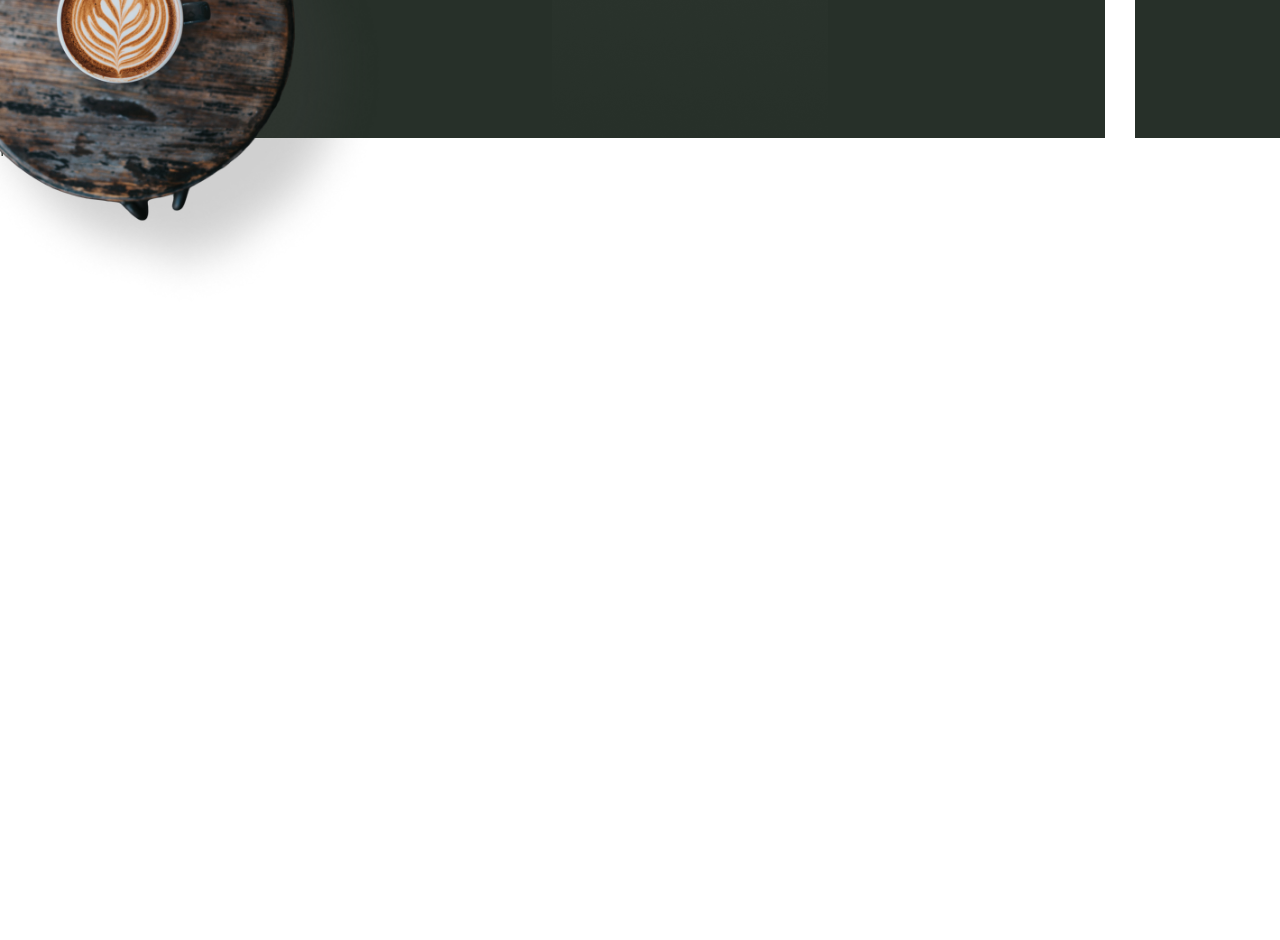
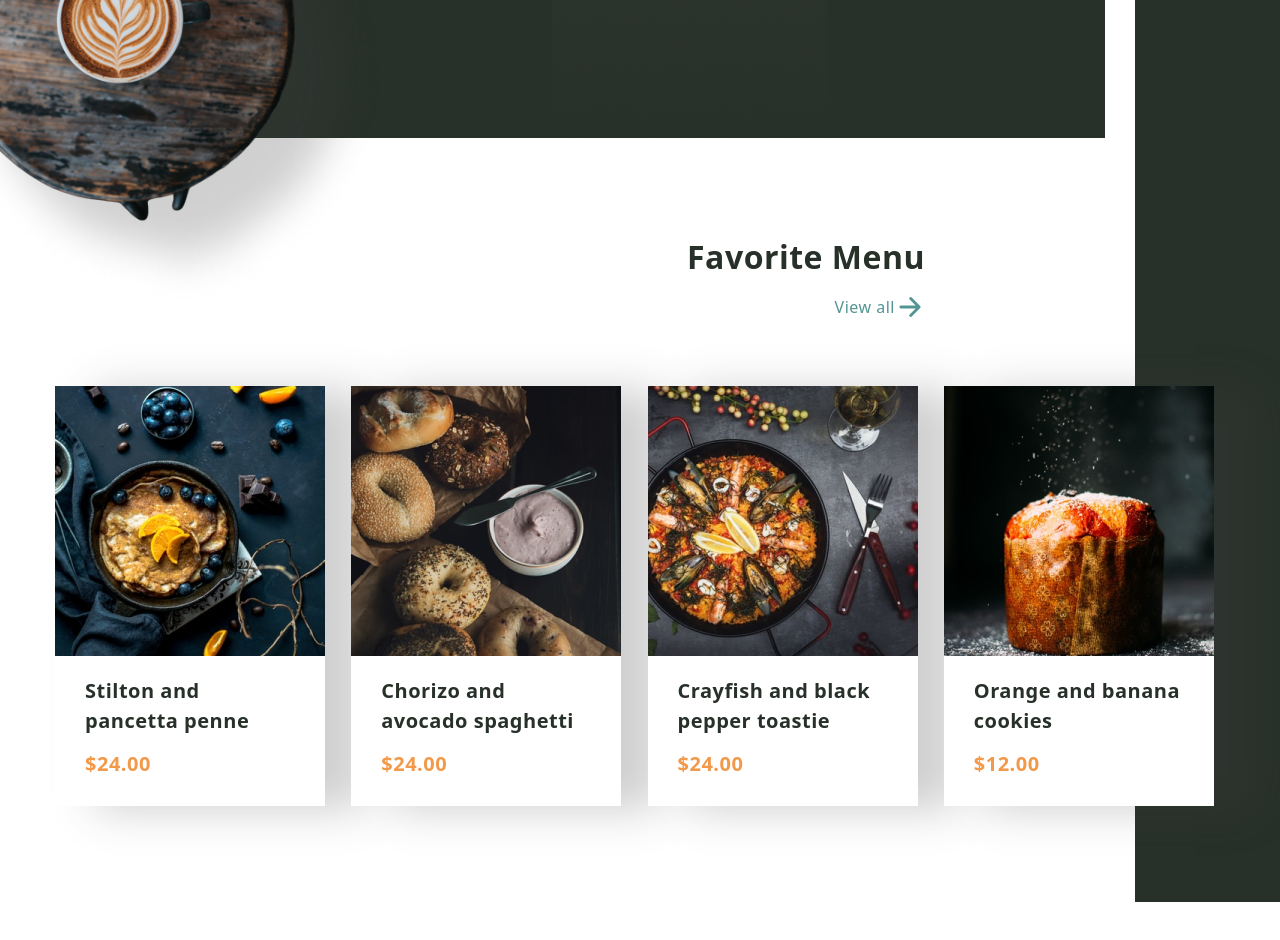
Before and after one commit to Sama-E/kulan, a Next.js app: page / in a window 1280 px wide. Shown: the part 960-1900 px from the top of the page. Built offline with nearby package versions, Linux system fonts and the light colour scheme.

Commit message:
menu done

```diff
--- a/components/Menu.jsx
+++ b/components/Menu.jsx
@@ -1,8 +1,87 @@
-import React from 'react'
+'use client'
+
+import Image from "next/image"
+import Link from "next/link"
+
+import { IoArrowForward } from "react-icons/io5";
+import { motion } from 'framer-motion';
+import { fadeIn } from "@/variants";
+
+
+const menu = [
+  {
+    img: '/menu/item-1.png',
+    title: 'Stilton and pancetta penne',
+    price: '$24.00',
+  },
+  {
+    img: '/menu/item-2.png',
+    title: 'Chorizo and avocado spaghetti',
+    price: '$24.00',
+  },
+  {
+    img: '/menu/item-3.png',
+    title: 'Crayfish and black pepper toastie',
+    price: '$24.00',
+  },
+  {
+    img: '/menu/item-4.png',
+    title: 'Orange and banana cookies',
+    price: '$12.00',
+  },
+]
+
 
 const Menu = () => {
   return (
-    <div>Menu</div>
+    <section className="relative py-12 xl:py-24 bg-menu" id='menu'>
+      <div className="container max-auto">
+        <motion.div
+          variants={fadeIn('left', 0.3)}
+          initial='hidden'
+          whileInView={'show'}
+          viewport={{once: false, amount: 0.2 }}
+          className='max-w-[570px] mx-auto text-center xl:text-right'>
+          <h2 className='mb-3'>Favorite Menu</h2>
+          <Link className="text-green flex justify-center xl:justify-end items-center mb-16" href="/">
+            View all
+            <IoArrowForward className='text-3xl' />
+          </Link>
+        </motion.div>
+        {/* menu grid */}
+        <motion.div
+          variants={fadeIn('up', 0.4)}
+          initial='hidden'
+          whileInView={'show'}
+          viewport={{once: false, amount: 0.2 }}
+          className='grid grid-cols-1 gap-[30px] md:grid-cols-3 md:gap-[15px] xl:grid-cols-4'>
+
+          {menu.map((item, index) => {
+            return(
+              <div key={index} className='max-w-[270px] bg-white shadow-primary mx-auto xl:mx-0 group'>
+
+                {/* img */}
+                <div className='overflow-hidden'>
+                  <Image src={item.img} width={270} height={270} alt='' className='group-hover:scale-110 transition-all duration-300' />
+                </div>
+
+                {/* title & price */}
+                <div className='pt-[20px] pb-[28px] px-[30px]'>
+                  <Link href='/'>
+                    <h3 className='font-poppins text-black mb-[14px]'>{item.title}</h3>
+                  </Link>
+                  <div className='text-xl font-poppins font-semibold text-orange'>
+                    {item.price}
+                  </div>
+                </div>
+
+              </div>
+            );
+          })}
+
+        </motion.div>
+      </div>
+    </section>
   )
 }
 
```
